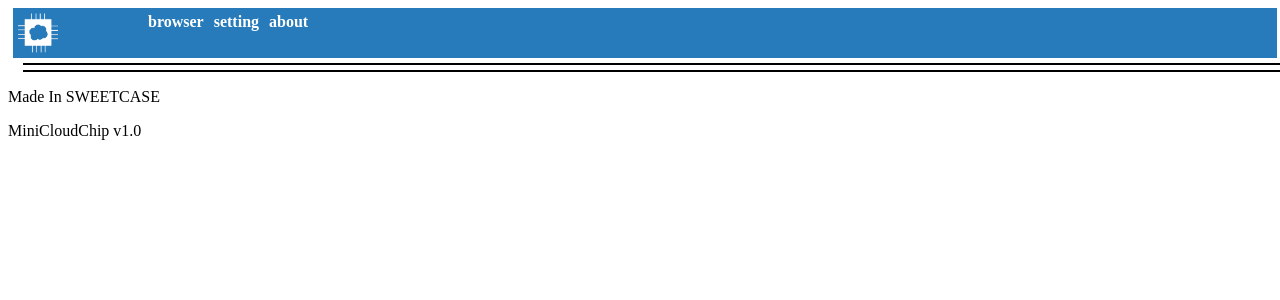
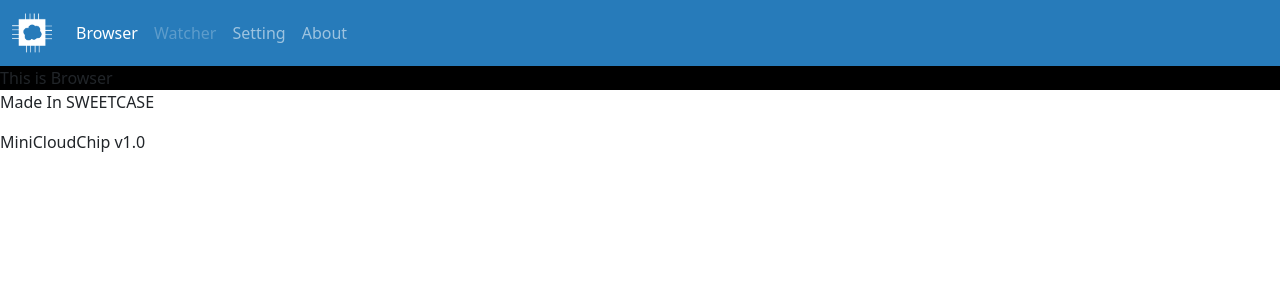
Before and after one commit to SweetCase-Cobalto/MicroCloudChip, a Django app: page /microcloudchip/main/browser in a window 1280 px wide. Shown: the top 300 px of the page. Run offline with Django 3.2, Linux system fonts and the light colour scheme.

Commit message:
add nav bar

```diff
--- a/app/app/urls.py
+++ b/app/app/urls.py
@@ -6,5 +6,6 @@
     path(r'', views.login_page, name='login_page'),
     path(r'login', views.login, name='login'),
     path(r'main/browser', views.main_browser, name='main-browser'),
-    path(r'main/setting', views.main_setting, name='main-setting')
+    path(r'main/setting', views.main_setting, name='main-setting'),
+    path(r'main/about', views.main_about, name='main-about')
 ]
--- a/app/app/views.py
+++ b/app/app/views.py
@@ -21,5 +21,9 @@
     context = {"type": "setting"}
     return render(request, 'app/main.html', context)
 
+def main_about(request):
+    context = {"type": "about"}
+    return render(request, 'app/main.html', context)
+
 def login_failed(request):
     return render(request, 'app/login_failed.html')
--- a/app/static/app/css/main.css
+++ b/app/static/app/css/main.css
@@ -1,38 +1,4 @@
-.left-line {
-    background-color: black;
-    width: 100%;
-    height: 2px;
-}
-#heaer-line {
-    margin-left: 15px;
-    margin-right: 15px;
-    margin-top: 5px;
-    margin-bottom: 5px;
-}
-#main-nav {
-    width: 100%;
-    height: 50px;
-    margin: 5px;
-    text-align: center;
+nav {
     background-color: #277BBA;
-}
-.material-layout {
-
-}
-.nav-material {
-    margin: 5px;
-    float: left;
-    text-align: center;
-    font-weight: bold;
-    text-align: center;
-}
-.nav-material-unhover {
     color: white;
 }
-.nav-material-hover {
-    color: gray;
-}
-#title {
-    font-size: large;
-    float: left;
-}
--- a/app/templates/app/login.html
+++ b/app/templates/app/login.html
@@ -19,11 +19,11 @@
             <div style="padding-top: 36px"></div>
             <div class="login-line" id='id-line'>
                 <label for='id' class="login-line-title"><b>ID: </b></label>
-                <input type='text' class="login-line-edit" name='id' required ><br>
+                <input type='text' class="login-line-edit form-control" name='id' required ><br>
             </div>
             <div class="login-line" id='pswd-line'>
                 <label for='id' class="login-line-title"><b>PSWD: </b></label>
-                <input type='password' class="login-line-edit" name='pswd' required >
+                <input type='password' class="login-line-edit form-control" name='pswd' required >
             </div>
             <button type='button' id='login-btn'>Login</button>
         </form>
--- a/app/templates/app/main.html
+++ b/app/templates/app/main.html
@@ -5,32 +5,59 @@
     <meta charset="UTF-8">
     <meta name="viewport" content="width=device-width, initial-scale=1.0">
     <script src="https://code.jquery.com/jquery-3.4.1.min.js"></script>
+    <link href="https://cdn.jsdelivr.net/npm/bootstrap@5.0.0-beta1/dist/css/bootstrap.min.css" rel="stylesheet" integrity="sha384-giJF6kkoqNQ00vy+HMDP7azOuL0xtbfIcaT9wjKHr8RbDVddVHyTfAAsrekwKmP1" crossorigin="anonymous">
     <script type="text/javascript" src= "{% static 'app/js/main/designEvent.js' %}" ></script>
-
+    <script src="https://cdn.jsdelivr.net/npm/bootstrap@5.0.0-beta1/dist/js/bootstrap.bundle.min.js" integrity="sha384-ygbV9kiqUc6oa4msXn9868pTtWMgiQaeYH7/t7LECLbyPA2x65Kgf80OJFdroafW" crossorigin="anonymous"></script>
     <link rel='stylesheet' type="text/css" href="{% static 'app/css/main.css' %}"} >
     <title>MicroCloudChip</title>
 </head>
 <body>
 
-    <nav id="main-nav">
-        <img src="{% static 'app/img/logo-white.png' %}" class="nav-material nav-material-unhover" style="width: 40px; height: 40px" id="title"></img>
-        <div style="width: 40px; height: 100%; float: left; margin-right: 40px;"></div>
-        <div class="material-layout">
-            <div class="nav-material nav-material-unhover">browser</div>
-            <div class="nav-material nav-material-unhover">setting</div>
-            <div class="nav-material nav-material-unhover">about</div>
+    <!-- Image and text -->
+    <nav class="navbar navbar-expand-lg navbar-dark">
+        <div class="container-fluid">
+            <a class="navbar-brand">
+                <img src="{% static 'app/img/logo-white.png'%}" alt="" width="40" height="40">
+            </a>
+            <div class="collapse navbar-collapse" id="navbarNav">
+                <ul class="navbar-nav">
+                  <li class="nav-item">
+                    {% if type == "browser" %}
+                        <a class="nav-link active" aria-current="page" href="browser">Browser</a>
+                    {% else %}
+                        <a class="nav-link" aria-current="page" href="browser">Browser</a>
+                    {% endif %}
+                  </li>
+                  <li class="nav-item">
+                    <a class="nav-link disabled" href="#">Watcher</a>
+                  </li>
+                  <li class="nav-item">
+                    {% if type == "setting" %}
+                        <a class="nav-link active" aria-current="page" href="setting">Setting</a>
+                    {% else %}
+                        <a class="nav-link" href="setting">Setting</a>
+                    {% endif %}
+                  </li>
+                  <li class="nav-item">
+                    {% if type == "about" %}
+                        <a class="nav-link active" aria-current="page" href="about">About</a>
+                    {% else %}
+                        <a class="nav-link" href="about">About</a>
+                    {% endif %}
+                  </li>
+                </ul>
+              </div>
         </div>
+
     </nav>
-    <div class="left-line" id="heaer-line"></div>
 
     {% if type == "browser" %}
     {% include 'app/main/browser.html' %}
     {% elif type == "setting" %}
     {% include 'app/main/setting.html' %}
     {% elif type == "about" %}
-    {% include 'app/main/browser.html' %}
+    {% include 'app/main/about.html' %}
     {% endif %}
-    <div class="left-line" id="heaer-line"></div>
     {% include 'app/main/footer.html' %}
 </body>
 </html>
--- a/app/templates/app/main/browser.html
+++ b/app/templates/app/main/browser.html
@@ -9,6 +9,7 @@
 </head>
 <body>
     <div id="browser">
+        This is Browser
     </div>
 </body>
 </html>
```
